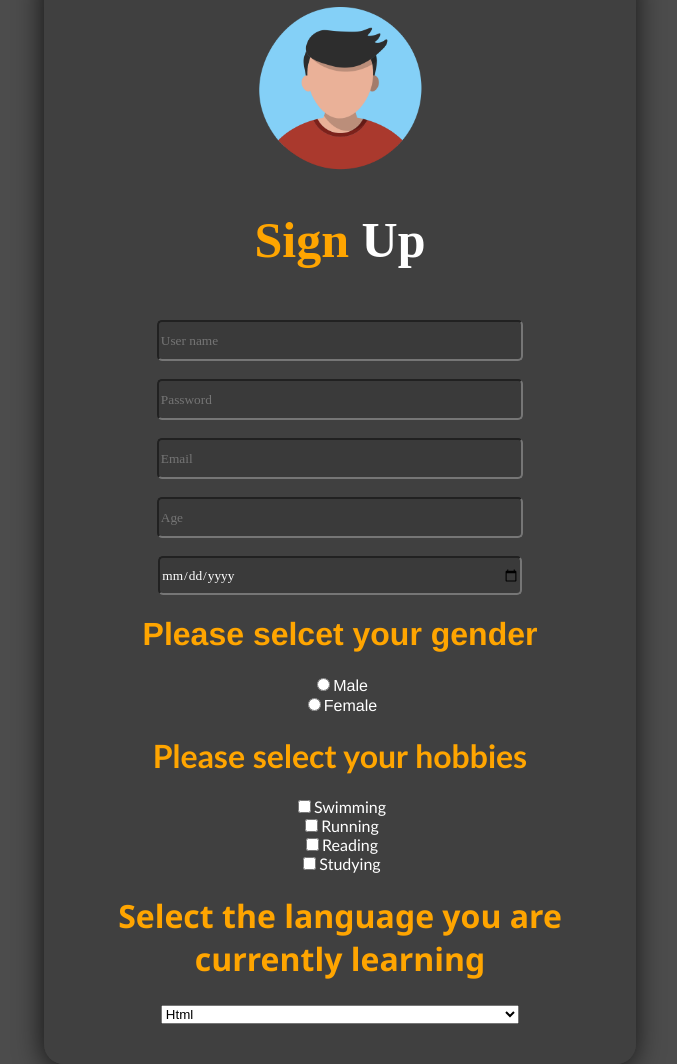
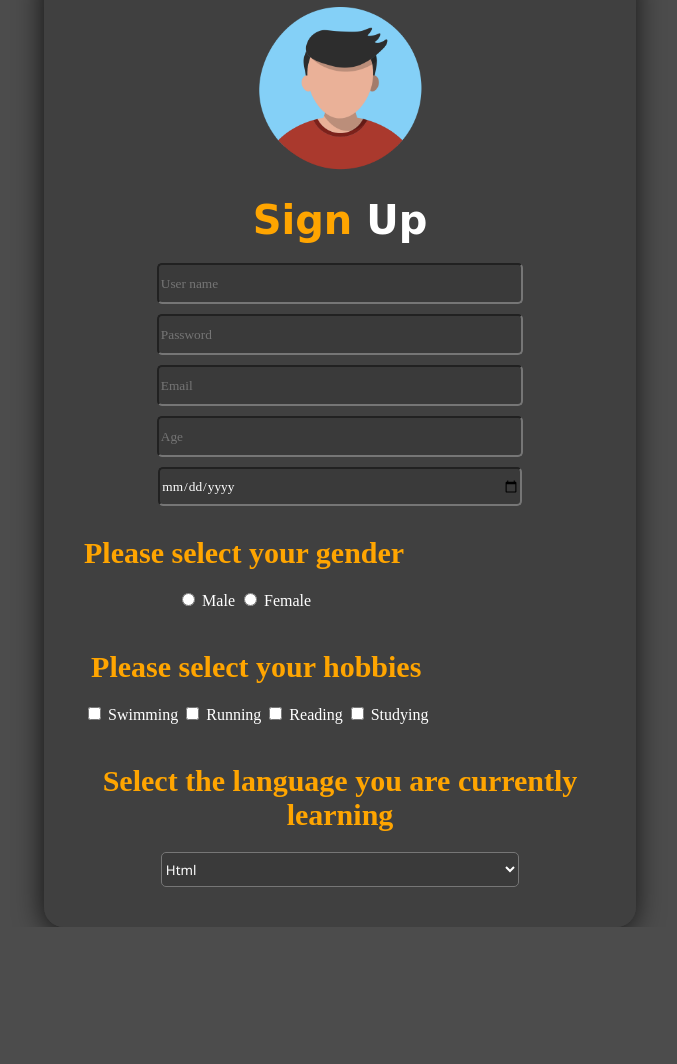
Before and after one commit to bahgatayman/signup, a plain HTML site: page index.html in a window 1280 px wide. Shown: the part 97-1161 px from the top of the page, without its empty margins (296-973 px from the left). After the commit the page ends 1024 px from the top, so only its background shows below. Drawn offline with Linux system fonts and the light colour scheme.

Commit message:
Update index.html

```diff
--- a/index.html
+++ b/index.html
@@ -4,160 +4,135 @@
     <meta charset="UTF-8">
     <meta name="viewport" content="width=device-width, initial-scale=1.0">
     <title>Sign Up</title>
-</head>
-<body>
-
-<div class="container">
-    <div class="first">
-        <img src="b.png" alt="avatar" width="170px">
-<center>        <h1 style="font-size: 50px;"><b style="color: orange;">Sign</b> Up</h1></center>
-
-        <br><input type="text" class="inputtex" placeholder="User name"><br>
-        <br></label><input type="password" class="inputtex" placeholder="Password"><br>
-        <br></label><input type="text" class="inputtex" placeholder="Email"><br>
-        <br></label><input type="number" class="inputtex" placeholder="Age"><br>
-        <br></label><input type="date" class="inputtex" placeholder="Virth Day"><br>
-    </div>
-
-    <div class="second">
-        <h1 style="color: orange;">Please selcet your gender</h1>
-
-        <input type="radio" name="gender">Male <br>
-        <input type="radio" name="gender">Female
-    </div>
-
-    <div class="third">
-        <h1 style="color: orange;">Please select your hobbies</h1>
-
-        <input type="checkbox">Swimming
-        <br><input type="checkbox">Running
-        <br><input type="checkbox">Reading
-        <br><input type="checkbox">Studying
-    </div>
-
-
-
-    <div class="fourth">
-        <h1 style="color: orange;">Select the language you are currently learning</h1>
-        <select name="" id="" style="width: 70% ;">
-            <option value="">Html</option>
-            <option value="">Java</option>
-            <option value="">Python</option>
-            <option value="">C++</option>
-            <option value="">Php</option>
-            <option value="">Laraver</option>
-            <option value="">R</option>
-            <option value="">SQL</option>
-            <option value="">Java script</option>
-            <option value="">R</option>
-        </select>
-    </div>
-
-</div>
-
-
     <style>
-    body{
+        body {
             padding: 0;
             margin: 0;
             justify-content: center;
-background: rgba(0,0,0,0.7);
-
+            background: rgba(0, 0, 0, 0.7);
         }
 
-.container{
+        .container {
             position: absolute;
             top: 5%;
             left: 25%;
             padding: 40px;
-    align-items: center;
             background-color: #33333378;
             border-radius: 20px;
             color: white;
-    margin: auto;
             width: 40%;
-    box-shadow: -1px 4px 28px 0px rgba(0,0,0,0.75);
+            box-shadow: -1px 4px 28px 0px rgba(0, 0, 0, 0.75);
             margin: 20px;
+            display: flex;
+            flex-wrap: wrap;
             align-items: center;
+            text-align: center;
         }
 
-.inputtex{
+        .input-text {
             width: 70%;
             height: 35px;
             color: white;
             font-family: 'Times New Roman', Times, serif;
             background-color: #33333378;
             border-radius: 5px;
+            margin-bottom: 10px;
         }
 
-.textt{
-    font-size: 17px;
+        h1 {
+            font-size: 30px;
+            color: orange;
+            margin-bottom: 20px;
+        }
+
+        .text-center {
+            text-align: center;
+            align-items: center;
+        }
+
+        .radio-checkbox-group {
+            margin-bottom: 20px;
+
 
         }
 
-.first{
-    text-align: center;
-}
-.second{
-    text-align: center;
-    font-family: 'Franklin Gothic Medium', 'Arial Narrow', Arial, sans-serif;
-}
-.third{
-    text-align: center;
-    font-family: 'Trebuchet MS', 'Lucida Sans Unicode', 'Lucida Grande', 'Lucida Sans', Arial, sans-serif;
-}
-.fourth{
-    text-align: center;
+        select {
+            width: 70%;
+            height: 35px;
+            color: white;
             font-family: 'Segoe UI', Tahoma, Geneva, Verdana, sans-serif;
+            background-color: #33333378;
+            border-radius: 5px;
         }
 
-@media screen and (max-width: 375px){
-    body{
-padding: 0;
-margin: 0;
-justify-content: center;
-background: rgba(0,0,0,0.7);
-
-    }
-    .container{
+        @media screen and (max-width: 375px) {
+            .container {
                 top: 5%;
                 padding: 20px;
-    align-items: center;
                 background-color: #33333378;
                 border-radius: 20px;
-    color: #33333378;
+                color: white;
                 width: 60%;
-    box-shadow: -1px 4px 28px 0px rgba(0,0,0,0.75);
+                box-shadow: -1px 4px 28px 0px rgba(0, 0, 0, 0.75);
                 margin: 20px;
                 align-items: center;
             }
 
-.inputtex{
+            .input-text {
                 width: 90%;
-    height: 35px;
-    color: white;
-    font-family: 'Times New Roman', Times, serif;
-    background-color: #33333378;
             }
 
-.textt{
-    font-size: 17px;
-
-}
-
-.first{
-    text-align: center;
-}
-.second{
-    text-align: center;
-}
-.third{
-    text-align: center;
+            select {
+                width: 90%;
             }
         }
+    </style>
+</head>
+<body>
+
+<div class="container">
+    <div class="text-center">
+        <img src="b.png" alt="avatar" width="170px">
+        <h1><b style="color: orange;font-size: 40px; font-family:cursive ;">Sign <span style="color: white;">Up</span></b></h1>
+
+        <input type="text" class="input-text" placeholder="User name">
+        <input type="password" class="input-text" placeholder="Password">
+        <input type="text" class="input-text" placeholder="Email">
+        <input type="number" class="input-text" placeholder="Age">
+        <input type="date" class="input-text" placeholder="Birth Day">
+    </div>
+
+    <div class="text-center radio-checkbox-group">
+        <h1>Please select your gender</h1>
+        <input type="radio" name="gender"> Male
+        <input type="radio" name="gender"> Female
+    </div>
+
+    <div class="text-center radio-checkbox-group">
+    <h1>Please select your hobbies</h1>
+    <input type="checkbox"> Swimming
+    <input type="checkbox"> Running
+    <input type="checkbox"> Reading
+    <input type="checkbox"> Studying
+</div>
+
+    <div class="text-center">
+        <h1>Select the language you are currently learning</h1>
+        <select name="" id="">
+            <option value="">Html</option>
+            <option value="">Java</option>
+            <option value="">Python</option>
+            <option value="">C++</option>
+            <option value="">Php</option>
+            <option value="">Laravel</option>
+            <option value="">R</option>
+            <option value="">SQL</option>
+            <option value="">JavaScript</option>
+        </select>
+    </div>
+</div>
 
 
 
-</style>
 </body>
 </html>
```
Lines whose indentation alone changed are shown as unchanged.
